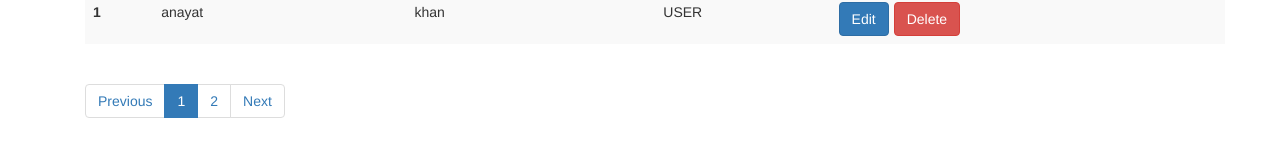
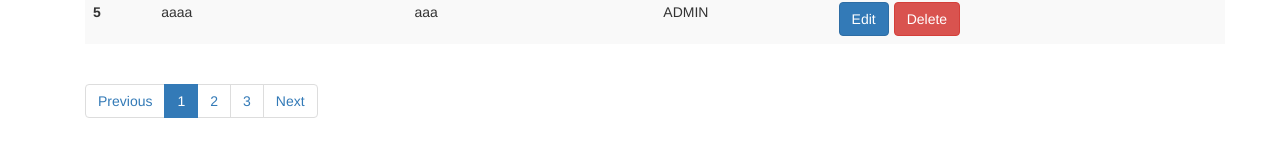
Before and after one commit to anayatrabbi/angular6, an Angular app: page /user in a window 1280 px wide. Shown: the part 340-496 px from the top of the page. Built offline with nearby package versions, Linux system fonts and the light colour scheme; data requests are answered from the project's data file; sample sign-in values are in the browser's storage.

Commit message:
return more value resolver

```diff
--- a/src/app/services/authentication.service.ts
+++ b/src/app/services/authentication.service.ts
@@ -17,7 +17,7 @@ export class AuthenticationService {
   ) {}
 
   login(logInuser) {
-    return this.userService.getUsers().subscribe((data) => {
+    return this.userService.getAllUsers().subscribe((data) => {
       let validUser = false;
       data.map((data) => {
         if (
--- a/src/app/user/components/list/user-list.component.html
+++ b/src/app/user/components/list/user-list.component.html
@@ -37,7 +37,7 @@
     </tbody>
   </table>
   <app-pagination
-    [totalRecord]="totalUsers.length"
+    [totalRecord]="totaluser"
     [recordsPerPage]="5"
     (onPageChange)="displayActivePageNumber($event)"
   ></app-pagination>
--- a/src/app/user/components/list/user-list.component.ts
+++ b/src/app/user/components/list/user-list.component.ts
@@ -16,7 +16,8 @@ import { UserService } from "../../user.service";
 })
 export class UserListComponent implements OnInit {
   users: IUser[];
-  totalUsers: IUser[];
+  userList: any;
+  totaluser: number;
   activePageNumber: number = 0;
   @ViewChild("teams") el: ElementRef;
 
@@ -28,14 +29,18 @@ export class UserListComponent implements OnInit {
 
   displayActivePageNumber(activeNumber: number) {
     this.activePageNumber = activeNumber;
-    this._useService.getUsers(activeNumber, 5).subscribe((userList) => {
-      this.users = userList;
-      this.onSelected(this.el.nativeElement.value);
-    });
+    if (this.activePageNumber > 1) {
+      this._useService.getUsers(activeNumber, 5).subscribe((userList) => {
+        this.users = userList;
+        this.onSelected(this.el.nativeElement.value);
+      });
+    }
   }
 
   ngOnInit() {
-    this.totalUsers = this._route.snapshot.data["userList"];
+    this.userList = this._route.snapshot.data["userList"];
+    this.users = this.userList.users;
+    this.totaluser = this.userList.count;
   }
 
   editUser(user: IUser) {
--- a/src/app/user/user-list-resolver.service.ts
+++ b/src/app/user/user-list-resolver.service.ts
@@ -4,18 +4,32 @@ import {
   Resolve,
   RouterStateSnapshot,
 } from "@angular/router";
-import { Observable } from "rxjs";
+import { forkJoin, Observable, of } from "rxjs";
+import { mergeMap, map } from "rxjs/operators";
 import { IUser } from "./IUser";
 import { UserService } from "./user.service";
 
 @Injectable()
-export class UserListResolverService implements Resolve<IUser[]> {
+export class UserListResolverService implements Resolve<any> {
   constructor(private _userService: UserService) {}
   resolve(
     route: ActivatedRouteSnapshot,
     state: RouterStateSnapshot
-  ): Observable<IUser[]> {
-    return this._userService.getUsers();
+  ): Observable<any> {
+    return forkJoin([
+      this._userService.getUsers(),
+      this._userService.getAllUsers(),
+    ]).pipe(
+      mergeMap((x) => {
+        if (x) {
+          let result: any = {
+            users: x[0],
+            count: x[1].length,
+          };
+          return of(result);
+        }
+      })
+    );
   }
 }
 
--- a/src/app/user/user.service.ts
+++ b/src/app/user/user.service.ts
@@ -20,11 +20,17 @@ export class UserService {
   baseUrl = "http://localhost:3000/user";
   //we need to use observable as at real world we will get data from a server
   //and angular retrun observable
-  getUsers(page?: number, pageSize?: number): Observable<IUser[]> {
+  getUsers(page: number = 1, pageSize: number= 5): Observable<IUser[]> {
     return this._httpClient.get<IUser[]>(
       `${this.baseUrl}?_page=${page}&_limit=${pageSize}`
     );
     // return of(this.listOfUser);
+  }
+
+  getAllUsers(): Observable<IUser[]> {
+    return this._httpClient.get<IUser[]>(
+      `${this.baseUrl}`
+    );
   }
 
   private handleError(errorResponse: HttpErrorResponse) {
```
